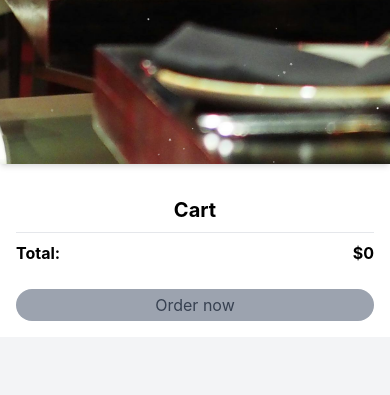
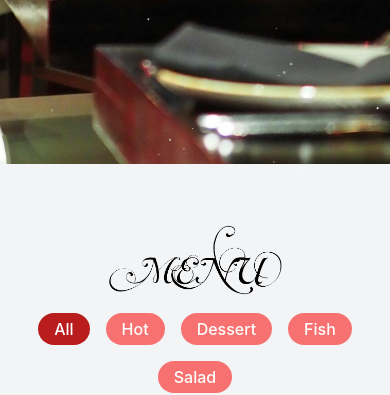
Before and after one commit to danaTealbook/restaurant-website, a React (Create React App) app: page / in a window 390 px wide. Shown: the part 680-1075 px from the top of the page. Built offline with nearby package versions, Linux system fonts and the light colour scheme.

Commit message:
fixed css, arranged order of menu and cart

```diff
--- a/src/App.js
+++ b/src/App.js
@@ -14,8 +14,8 @@ function App() {
       <Main />
 
       <div className="grid grid-cols-4">
+        <Menu setCart={setCart} />
         <Cart cart={cart} setCart={setCart} />
-        <Menu setCart={setCart} />
       </div>
     </div>
   );
--- a/src/components/Cart.js
+++ b/src/components/Cart.js
@@ -21,7 +21,7 @@ function Cart({ cart, setCart }) {
   };
 
   return (
-    <section id="cart" className={`col-span-4 sm:block sm:col-span-1`}>
+    <section id="cart" className="col-span-4 order-2 sm:col-span-1 sm:order-1">
       <div className="flex flex-col p-4">
         <div className="text-center mt-4 mb-2 font-bold text-xl">Cart</div>
         {cart.map((c, index) => (
--- a/src/components/Header.js
+++ b/src/components/Header.js
@@ -31,7 +31,7 @@ function Header() {
       <nav className="m-0 p-2 text-xl font-bold flex justify-between items-center text-gray-100 bg-gradient-to-b from-red-50 to-red-600 shadow-lg">
         <a
           href="#main"
-          className={`hover:text-gray-300 cursor-pointer ${
+          className={`cursor-pointer ${
             activeTab === "main" ? "text-black" : ""
           }`}
         >
@@ -40,7 +40,7 @@ function Header() {
         <div className="flex">
           <a
             href="#menu"
-            className={`hover:text-gray-300 cursor-pointer ${
+            className={`cursor-pointer ${
               activeTab === "menu" ? "text-black" : ""
             }`}
           >
@@ -48,7 +48,7 @@ function Header() {
           </a>
           <a
             href="#cart"
-            className={`ml-6 hover:text-gray-300 cursor-pointer ${
+            className={`ml-6 cursor-pointer ${
               activeTab === "cart" ? "text-black" : ""
             }`}
           >
--- a/src/components/Menu.js
+++ b/src/components/Menu.js
@@ -76,7 +76,7 @@ function Menu({ setCart }) {
   return (
     <section
       id="menu"
-      className="col-span-4 sm:col-span-3 bg-gray-100 m-0 px-4 lg:px-24"
+      className="col-span-4 order-1 sm:col-span-3 sm:order-2 bg-gray-100 m-0 px-4 lg:px-24"
     >
       {/* <h1 className="text-center py-8 font-bold text-xl animate-glow">Menu</h1> */}
       <div className="flex justify-center pt-4">
```
